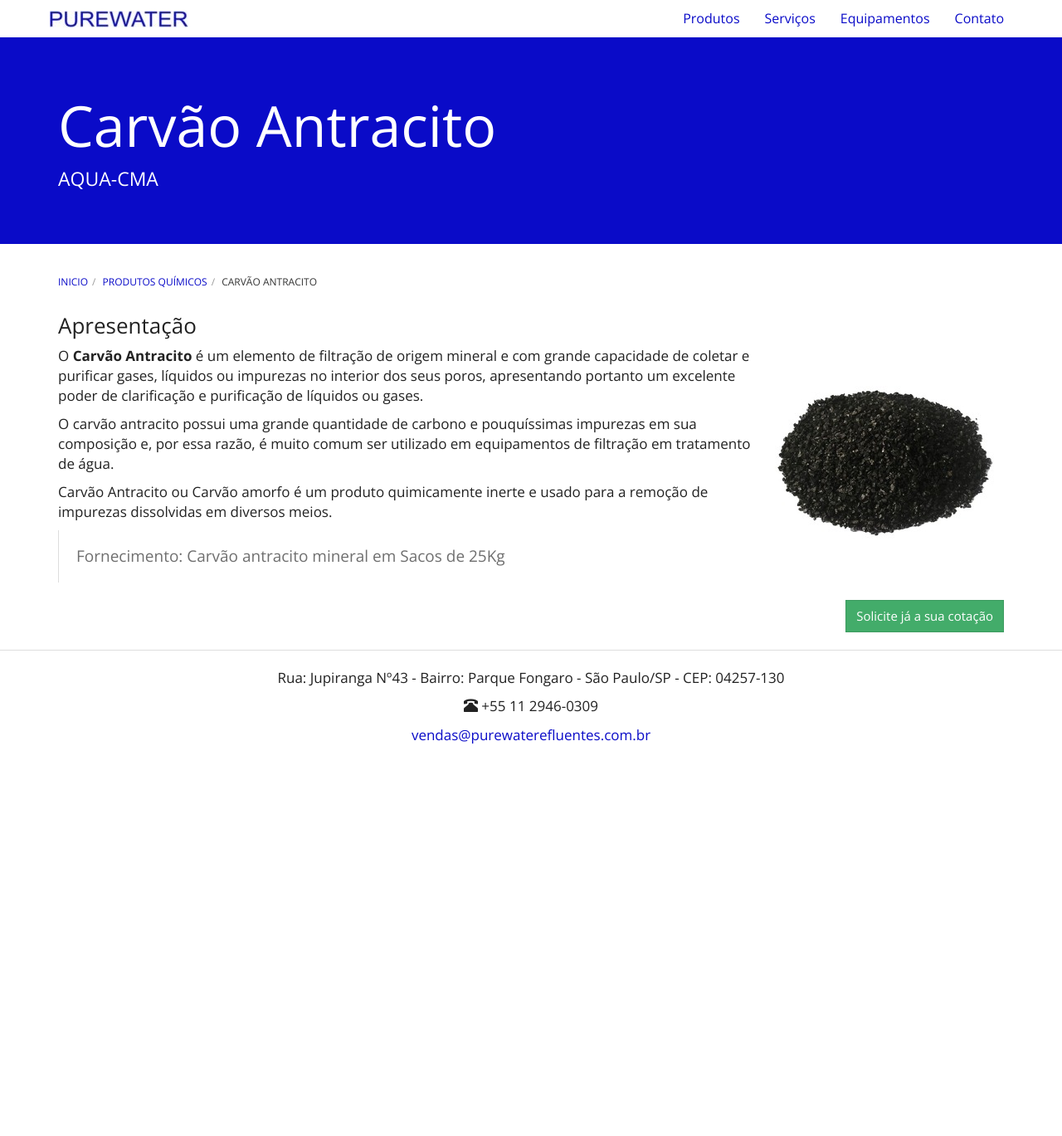
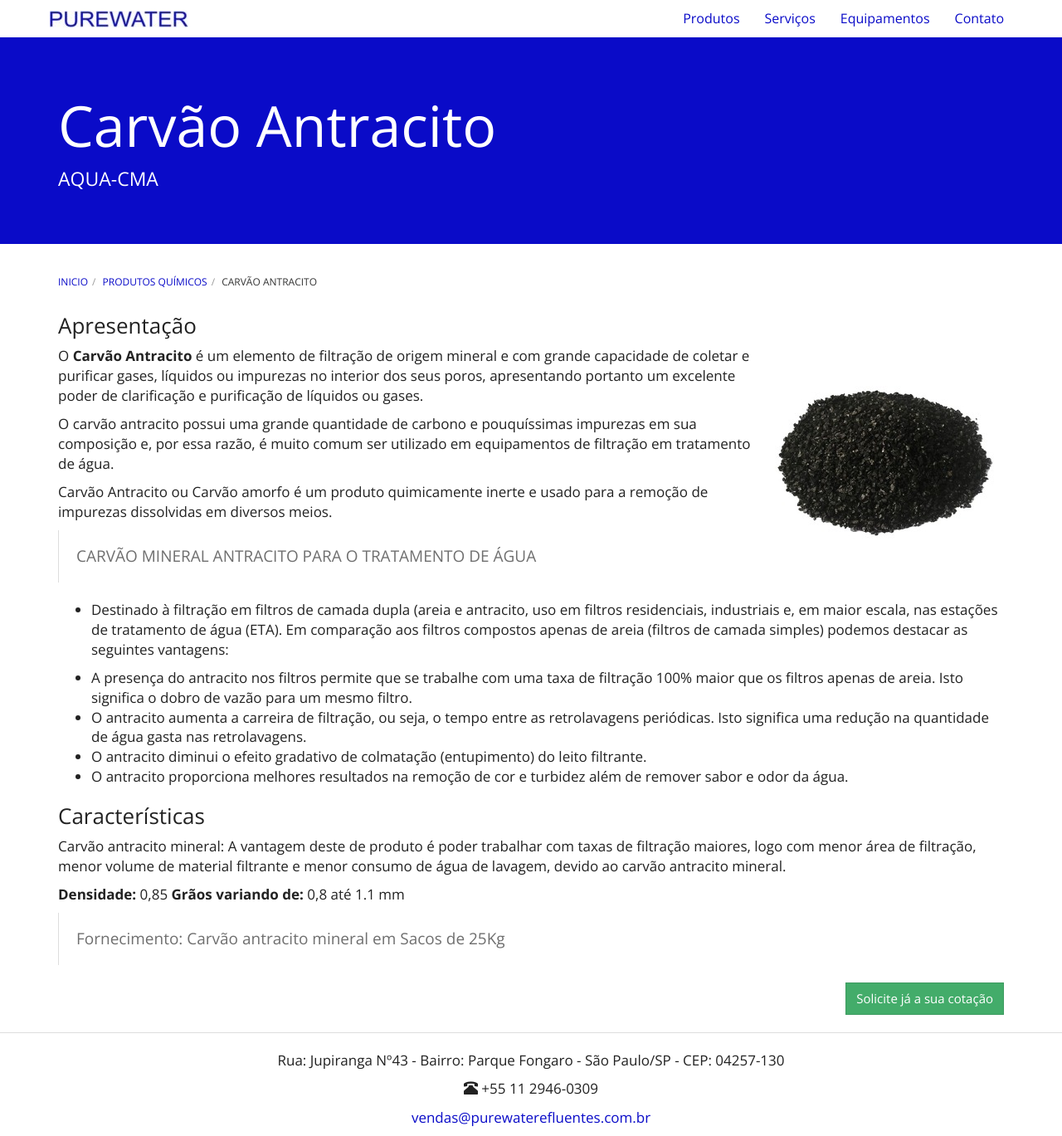
Before and after one commit to purewaterefluentes/purewaterefluentes.github.io, a Jekyll site: the page built from produtos/carvao-antracito.md, in a window 1280 px wide and 1369 px high. Shown: the whole window at 83% size. Built offline with Jekyll 4.4.1, drawn with Linux system fonts in a browser that asks for light colours; nearby versions of some CDN libraries; library files that are not in the unit come from our copies.

Commit message:
Update carvao-antracito.md

```diff
--- a/produtos/carvao-antracito.md
+++ b/produtos/carvao-antracito.md
@@ -15,6 +15,22 @@ O carvão antracito possui uma grande quantidade de carbono e pouquíssimas impu
 
 Carvão Antracito ou Carvão amorfo é um produto quimicamente inerte e usado para a remoção de impurezas dissolvidas em diversos meios.
 
+> #### CARVÃO MINERAL ANTRACITO PARA O TRATAMENTO DE ÁGUA
+
+- Destinado à filtração em filtros de camada dupla (areia e antracito, uso em filtros residenciais, industriais e, em maior escala, nas estações de tratamento de água (ETA). Em comparação aos filtros compostos apenas de areia (filtros de camada simples) podemos destacar as seguintes vantagens:
+
+- A presença do antracito nos filtros permite que se trabalhe com uma taxa de filtração 100% maior que os filtros apenas de areia. Isto significa o dobro de vazão para um mesmo filtro.
+- O antracito aumenta a carreira de filtração, ou seja, o tempo entre as retrolavagens periódicas. Isto significa uma redução na quantidade de água gasta nas retrolavagens.
+- O antracito diminui o efeito gradativo de colmatação (entupimento) do leito filtrante.
+- O antracito proporciona melhores resultados na remoção de cor e turbidez além de remover sabor e odor da água.
+
+### Características
+
+Carvão antracito mineral: A vantagem deste de produto é poder trabalhar com taxas de filtração maiores, logo com menor área de filtração, menor volume de material filtrante e menor consumo de água de lavagem, devido ao carvão antracito mineral.
+
+**Densidade:** 0,85
+**Grãos variando de:** 0,8 até 1.1 mm
+
 >
 #### Fornecimento: Carvão antracito mineral em Sacos de 25Kg
 >
```
